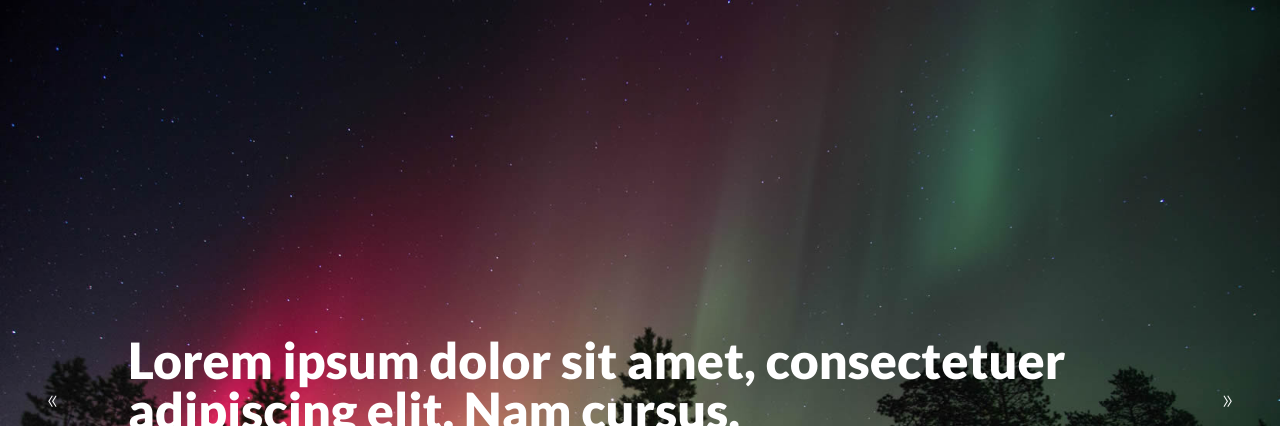
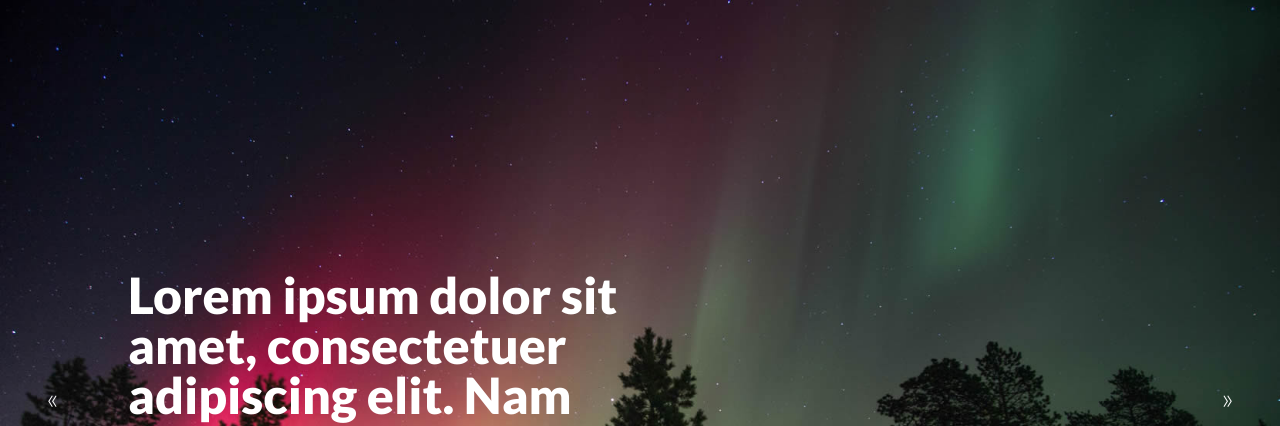
Before and after one commit to mlboy/Vue-ndSlider, a plain HTML site: page index.html in a window 1280 px wide. Shown: the top 426 px of the page. Drawn offline with Linux system fonts and the light colour scheme.

Commit message:
corrigindo o tamanho dos titulos

```diff
--- a/css/ndslider.css
+++ b/css/ndslider.css
@@ -29,9 +29,9 @@ ND-SLIDER -> nds
 .nds-titles{
 	color:#fff;
 	z-index:2;
-	word-break: normal;
 	top:50%;
 	left:10%;
+	width:40%;
 	-webkit-transform: translateY(-50%);
 	-ms-transform: translateY(-50%);
 	-o-transform: translateY(-50%);
```
